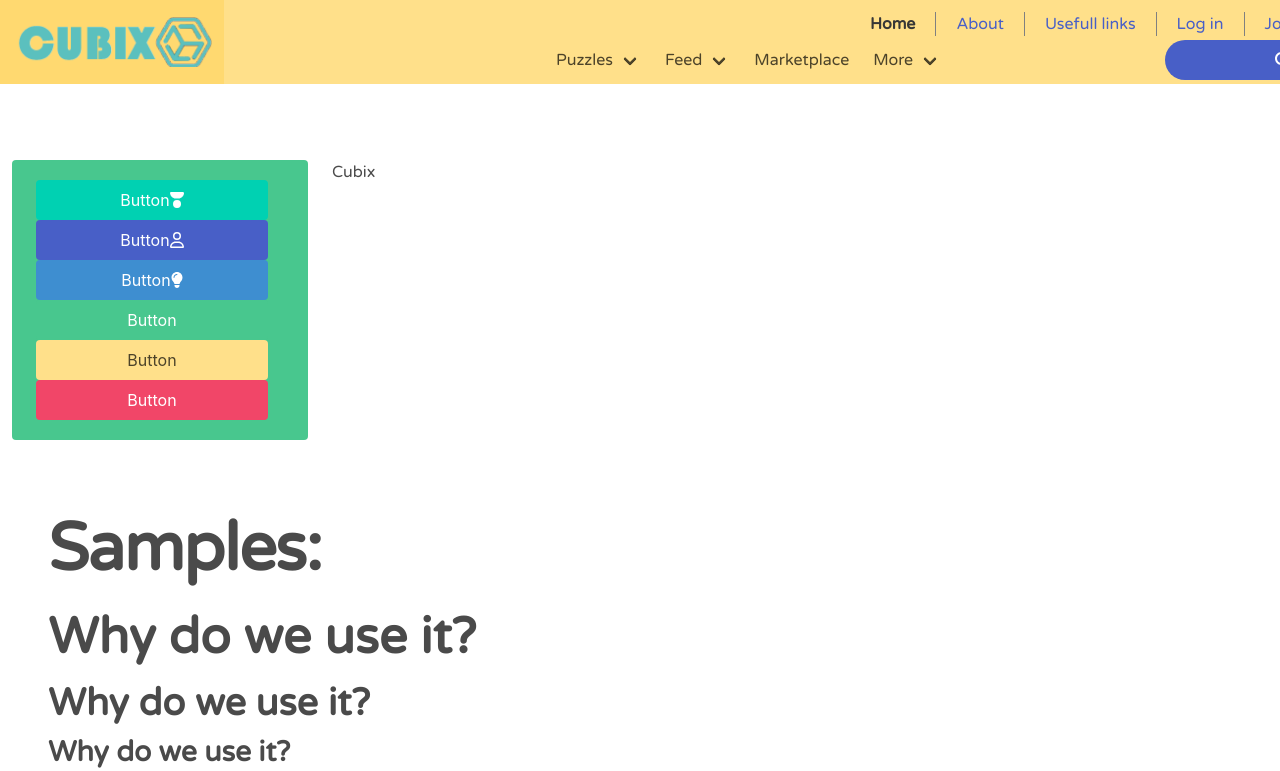
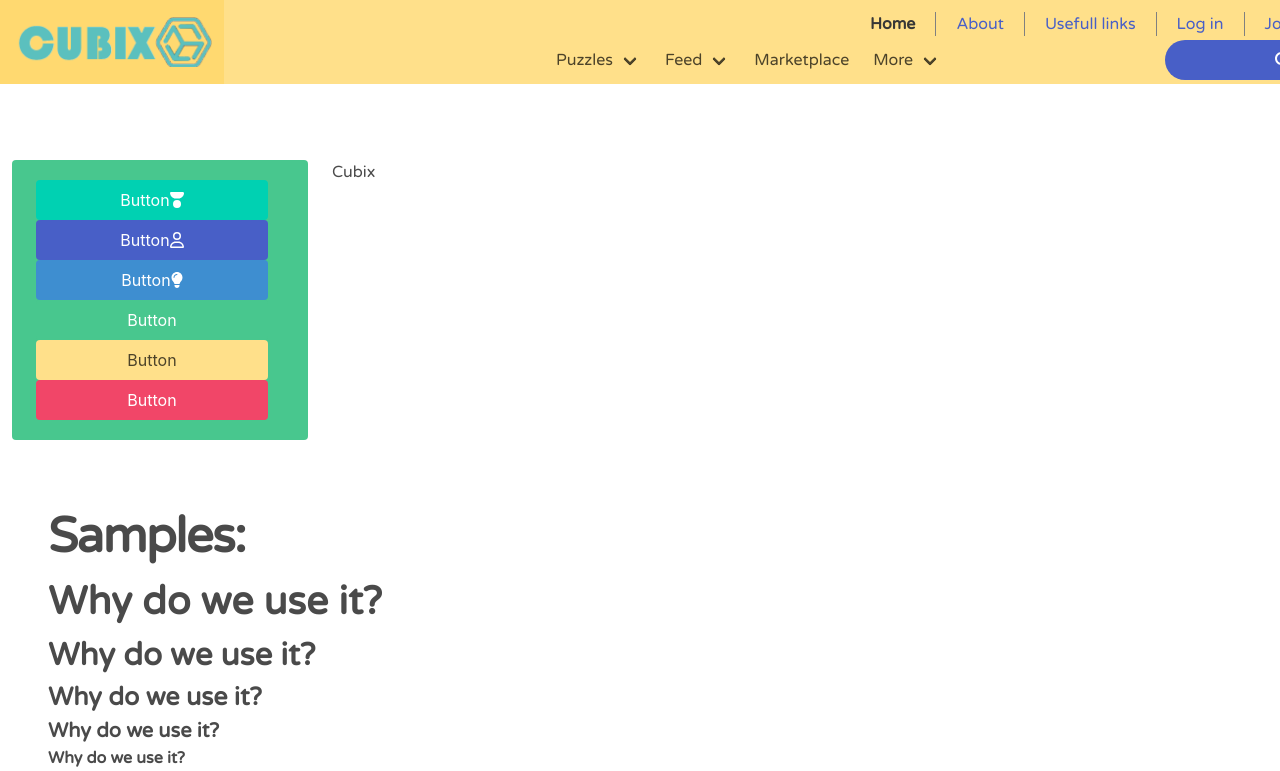
Before and after one commit to a-spasov/cubix, a Vue app: page / in a window 1280 px wide. Shown: the top 771 px of the page. Built offline with nearby package versions, Linux system fonts and the light colour scheme.

Commit message:
setup project: typography

```diff
--- a/src/assets/sass/typography.scss
+++ b/src/assets/sass/typography.scss
@@ -5,7 +5,7 @@
 
   /* base values */
   --text-base-size: 1em;
-  --text-scale-ratio: 1.33;
+  --text-scale-ratio: 1.25;
 
     /* type scale */
     --text-xs: calc(1em / (var(--text-scale-ratio)));
```
